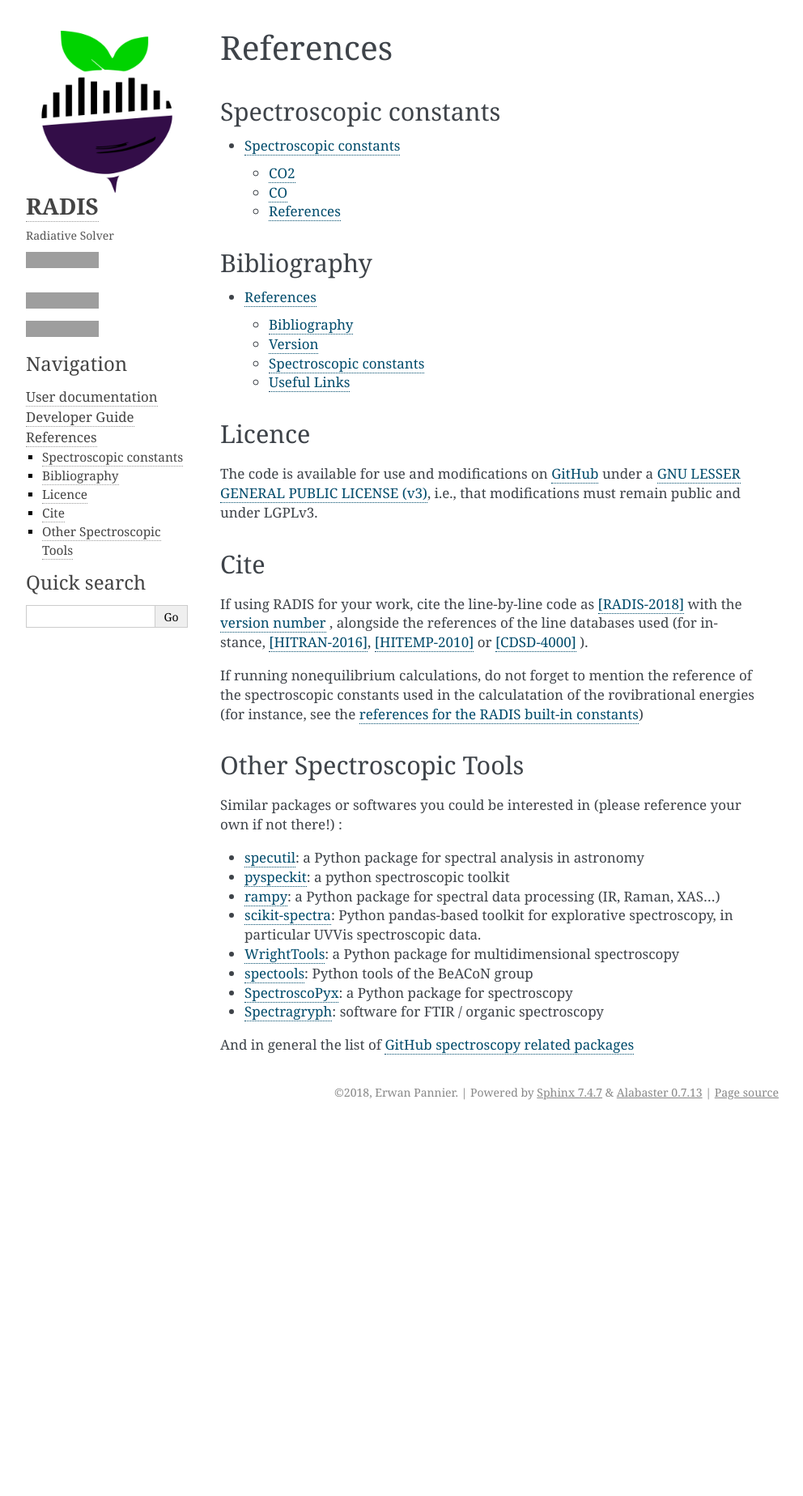
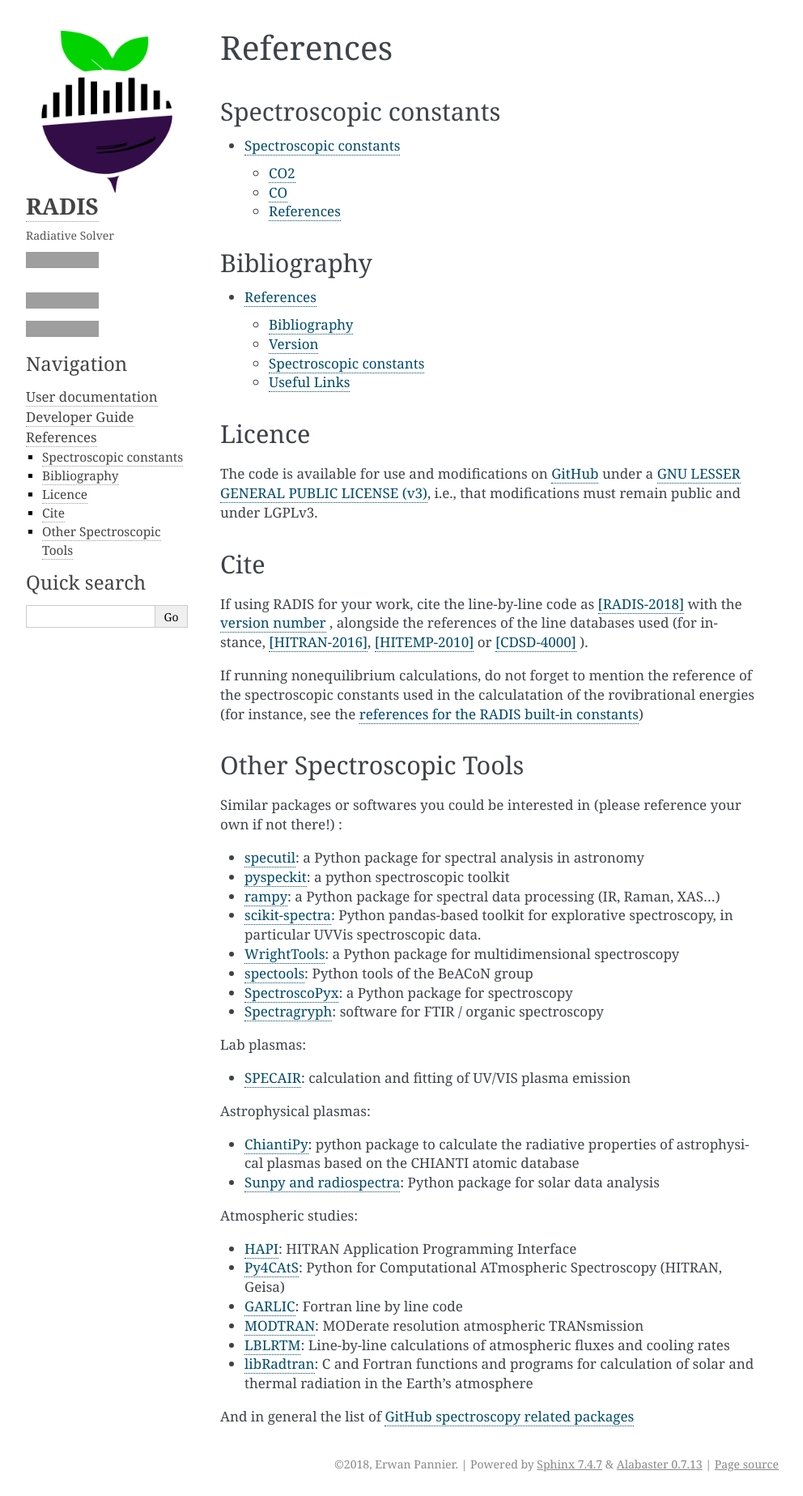
Before and after one commit to radis/radis, a Sphinx documentation site: the page built from docs/references.rst, in a window 1280 px wide. Shown: the whole page at 81% size, without its empty margins (148-1140 px from the left). Built offline with Sphinx 7.4.7, drawn with Linux system fonts in a browser that asks for light colours; pages that are not in the unit, such as notebooks, are missing from menus; before the commit the page ends 1388 px from its top, so only the background shows below that; grey boxes are pictures that could not be loaded.

Commit message:
(docs) move all references in a dedicated file, reference SunPy fix a link

```diff
--- /dev/null
+++ b/docs/references/similar_tools.rst
@@ -0,0 +1,31 @@
+
+Similar packages or softwares you could be interested in (please reference your own if not there!) :
+
+- `specutil <https://github.com/astropy/specutils>`__: a Python package for spectral analysis in astronomy
+- `pyspeckit <https://github.com/pyspeckit/pyspeckit>`__: a python spectroscopic toolkit
+- `rampy <https://github.com/charlesll/rampy>`__: a Python package for spectral data processing (IR, Raman, XAS...)
+- `scikit-spectra <https://github.com/hugadams/scikit-spectra>`__: Python pandas-based toolkit for explorative spectroscopy, in particular UVVis spectroscopic data.
+- `WrightTools <https://joss.theoj.org/papers/a82637112ac3e03df961d4494bc927d4>`__: a Python package for multidimensional spectroscopy
+- `spectools <https://pyhdust.readthedocs.io/en/latest/spectools.html#module-pyhdust.spectools>`__: Python tools of the BeACoN group
+- `SpectroscoPyx <https://github.com/PlasmaPy/SpectroscoPyx>`__: a Python package for spectroscopy
+- `Spectragryph <https://www.effemm2.de/spectragryph/index.html>`__: software for FTIR / organic spectroscopy
+
+Lab plasmas:
+
+- `SPECAIR <http://www.specair-radiation.net/>`__: calculation and fitting of UV/VIS plasma emission
+
+Astrophysical plasmas:
+
+- `ChiantiPy <https://github.com/chianti-atomic/ChiantiPy>`__: python package to calculate the radiative properties of astrophysical plasmas based on the CHIANTI atomic database
+- `Sunpy and radiospectra <https://docs.sunpy.org/projects/radiospectra/en/latest/index.html>`__: Python package for solar data analysis
+
+Atmospheric studies:
+
+- `HAPI <https://github.com/hitranonline/hapi>`__: HITRAN Application Programming Interface
+- `Py4CAtS <https://atmos.eoc.dlr.de/tools/Py4CAtS/>`__:  Python for Computational ATmospheric Spectroscopy (HITRAN, Geisa)
+- `GARLIC <https://www.sciencedirect.com/science/article/pii/S0022407313004731?via%3Dihub>`__: Fortran line by line code
+- `MODTRAN <http://modtran.spectral.com/>`__: MODerate resolution atmospheric TRANsmission
+- `LBLRTM <http://rtweb.aer.com/lblrtm_code.html>`__: Line-by-line calculations of atmospheric fluxes and cooling rates
+- `libRadtran <http://www.libradtran.org/doku.php>`__: C and Fortran functions and programs for calculation of solar and thermal radiation in the Earth's atmosphere
+
+And in general the list of `GitHub spectroscopy related packages <https://github.com/topics/spectroscopy>`__
```
Also changed, not shown: README.rst (+2 -14 lines), docs/references.rst (+1 -12 lines).
